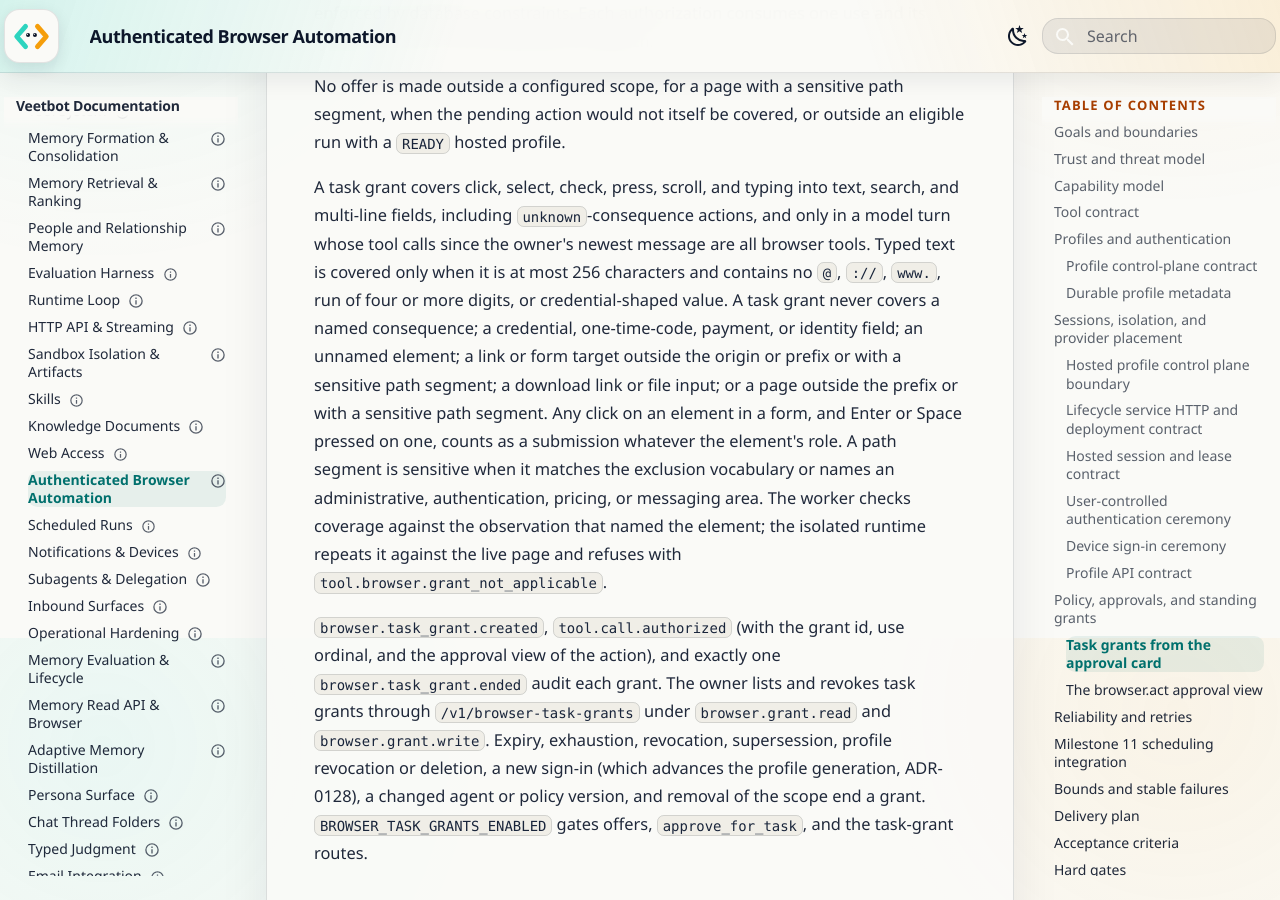
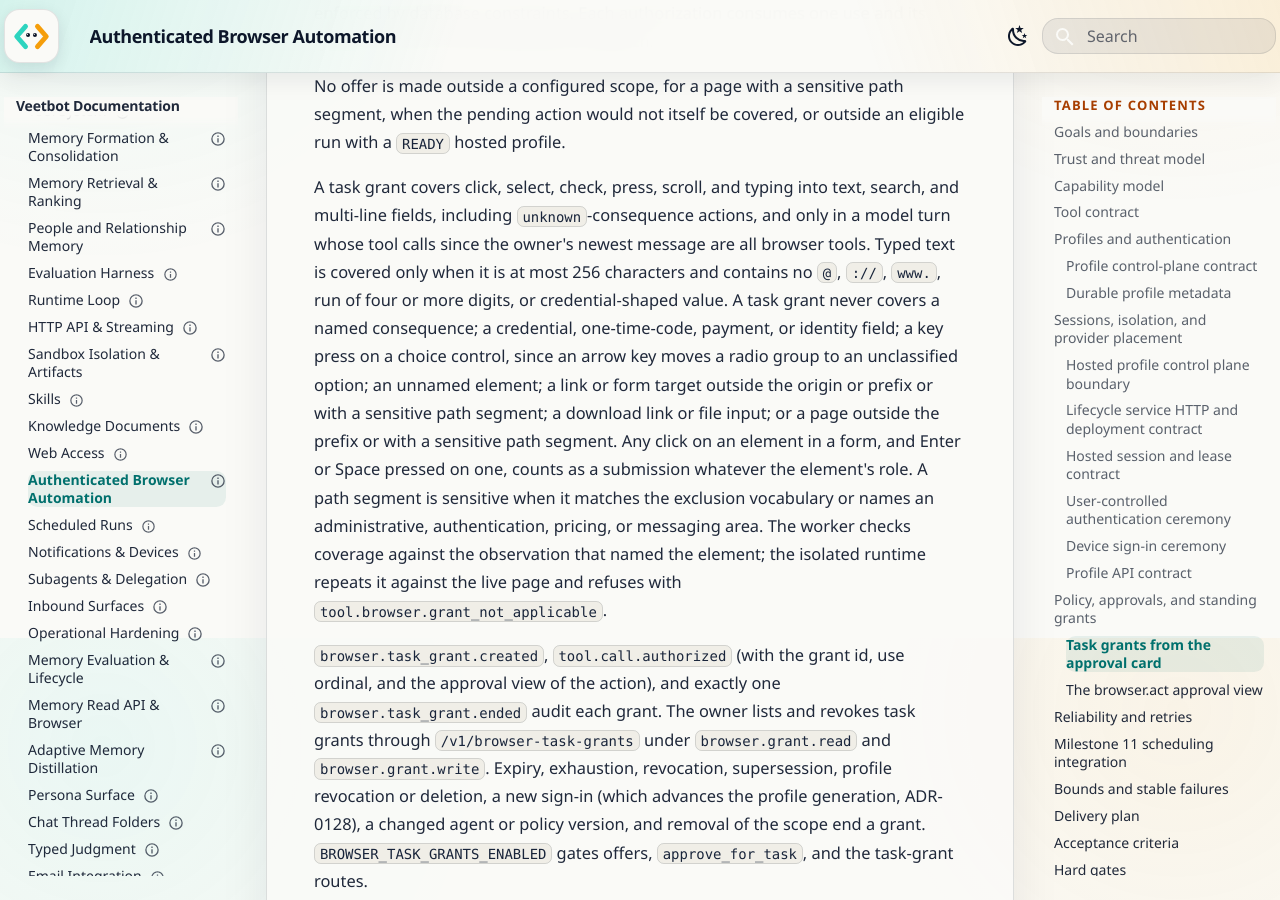
Before and after one commit to avitus/veetbot, an MkDocs documentation site: the page built from docs/plan/browser-automation.md, in a window 1280 px wide and 900 px high, scrolled down 23662 px. Built offline with MkDocs 1.6.1 and Material for MkDocs 9.7.7, drawn with Linux system fonts in a browser that asks for light colours.

Commit message:
fix(browser): a task grant never covers a key press on a choice control
Coverage rule 7 let press act on CHOICE fields. ArrowDown on a checked radio
checks the next radio in its group, and the classifier had read only the
pressed radio's labels, so "Start Super trial $12.99" could be chosen under
the grant while a direct check or click on that radio was refused as a
payment. Choice controls are now covered only through select and check,
which classify the option they choose. This is the deny-biased choice over
classifying the whole radio group.

Completion report
- Files changed: src/agent_core/domain/browser_classification.py;
  tests/unit/test_browser_action_classification.py;
  tests/unit/test_browser_playwright.py; docs/plan/browser-automation.md;
  docs/adr/0129-*.md (decision 6); citation repair in
  docs/plan/email-integration.md and docs/status/citation-ledger.yaml.
- Behavior: press on a CHOICE field is field_not_covered for every key.
- Reading lane: A (policy and spec; diff-derived minimum A).
- Red tests:
  env -u FORCE_COLOR uv run pytest tests/unit/test_browser_action_classification.py
    -k choice_control
  AssertionError: every key, e.g. {'ArrowDown': (True, None)} !=
  {'ArrowDown': (False, 'field_not_covered')}.
  VEETBOT_REQUIRE_REAL_BROWSER=1 env -u FORCE_COLOR uv run pytest
    tests/unit/test_browser_playwright.py -k arrow_key_on_a_radio
  "DID NOT RAISE BrowserProviderError": real Chromium dispatched ArrowDown
  on the checked radio under a lesson constraint.
- Checks: classifier, Playwright (real Chromium), hosted runtime and
  provider, task-grant domain and pipeline, M10 gate and profile-service
  contract suites pass (183 passed, 1 skipped for DATABASE_URL); make
  docs-check passes; make citations-fix repaired one moved citation.
- Documentation: ADR-0129 decision 6 and browser-automation.md list key
  presses on choice controls as never covered.
- Acceptance criteria: ADR-0129 decision 6 (never a named consequence),
  evidenced by the tests above.
- Known limitations: Space or Tab on a checkbox now asks for approval too.
- Deviations from the plan: none. ADRs: none created.

Reading-Lane: A
Co-Authored-By: Claude Opus 5.5 <noreply@anthropic.com>

```diff
--- a/docs/plan/browser-automation.md
+++ b/docs/plan/browser-automation.md
@@ -900,16 +900,17 @@ only in a model turn whose tool calls since the owner's newest message are all
 browser tools. Typed text is covered only when it is at most 256 characters
 and contains no `@`, `://`, `www.`, run of four or more digits, or
 credential-shaped value. A task grant never covers a named consequence; a
-credential, one-time-code, payment, or identity field; an unnamed element; a
-link or form target outside the origin or prefix or with a sensitive path
-segment; a download link or file input; or a page outside the prefix or with a
-sensitive path segment. Any click on an element in a form, and Enter or Space
-pressed on one, counts as a submission whatever the element's role. A path
-segment is sensitive when it matches the exclusion vocabulary or names an
-administrative, authentication, pricing, or messaging area. The worker checks
-coverage against the observation that named the element; the isolated runtime
-repeats it against the live page and refuses with
-`tool.browser.grant_not_applicable`.
+credential, one-time-code, payment, or identity field; a key press on a choice
+control, since an arrow key moves a radio group to an unclassified option; an
+unnamed element; a link or form target outside the origin or prefix or with a
+sensitive path segment; a download link or file input; or a page outside the
+prefix or with a sensitive path segment. Any click on an element in a form,
+and Enter or Space pressed on one, counts as a submission whatever the
+element's role. A path segment is sensitive when it matches the exclusion
+vocabulary or names an administrative, authentication, pricing, or messaging
+area. The worker checks coverage against the observation that named the
+element; the isolated runtime repeats it against the live page and refuses
+with `tool.browser.grant_not_applicable`.
 
 `browser.task_grant.created`, `tool.call.authorized` (with the grant id, use
 ordinal, and the approval view of the action), and exactly one
--- a/docs/status/citation-ledger.yaml
+++ b/docs/status/citation-ledger.yaml
@@ -16,7 +16,7 @@ citations:
   - cite: "docs/plan/email-experience.md#docs/plan/event-log-and-persistence.md:664"
     excerpt: "| Interactive | 0 | A user is waiting on this turn | Seconds"
     digest: "4b1df335443d0c4a"
-  - cite: "docs/plan/email-integration.md#docs/plan/browser-automation.md:940-944"
+  - cite: "docs/plan/email-integration.md#docs/plan/browser-automation.md:941-945"
     excerpt: "Browser mutation uses the existing effect-sent boundary. Onc"
     digest: "43076826d2dad9ad"
   - cite: "docs/plan/email-integration.md#docs/plan/operational-hardening.md:321-325"
```
Also changed, not shown: docs/adr/0129-time-boxed-task-grant-from-the-approval-card.md (+3 -0 lines), docs/plan/email-integration.md (+1 -1 lines), 3 other files.
